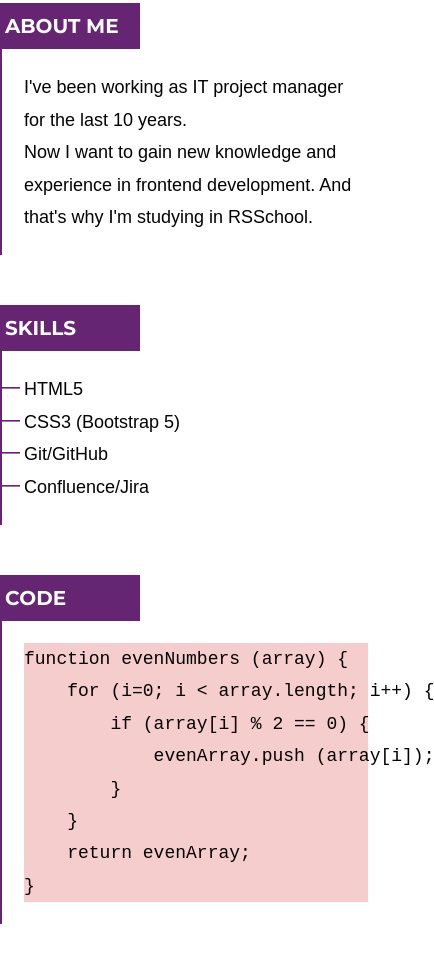
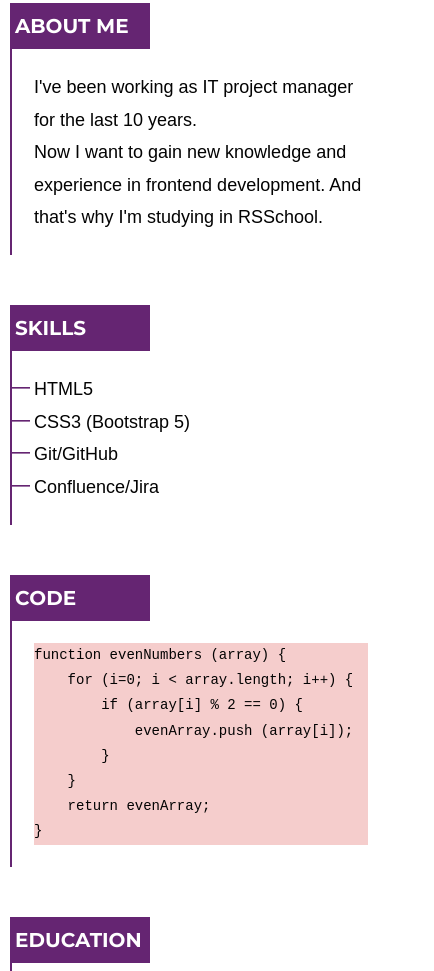
Before and after one commit to sarafashka/rsschool-cv, a plain HTML site: page index.html in a window 390 px wide. Shown: the part 746-1717 px from the top of the page, 434 px wide, since content can reach past the window. Drawn offline with Linux system fonts and the light colour scheme; a web font is replaced by a local one.

Commit message:
fix: fix bug with adaptive

```diff
--- a/style.css
+++ b/style.css
@@ -181,6 +181,7 @@ html {
   }
   .section {
     width: 100%;
+    padding-left: 10px;
   }
   .photo-container {
     flex-direction: column;
@@ -212,5 +213,8 @@ html {
     .nav-list {
         flex-direction: column;
         align-items: center;
+    }
+    .section-content pre {
+        font-size: 14px;
+    }
 }
-}
```
